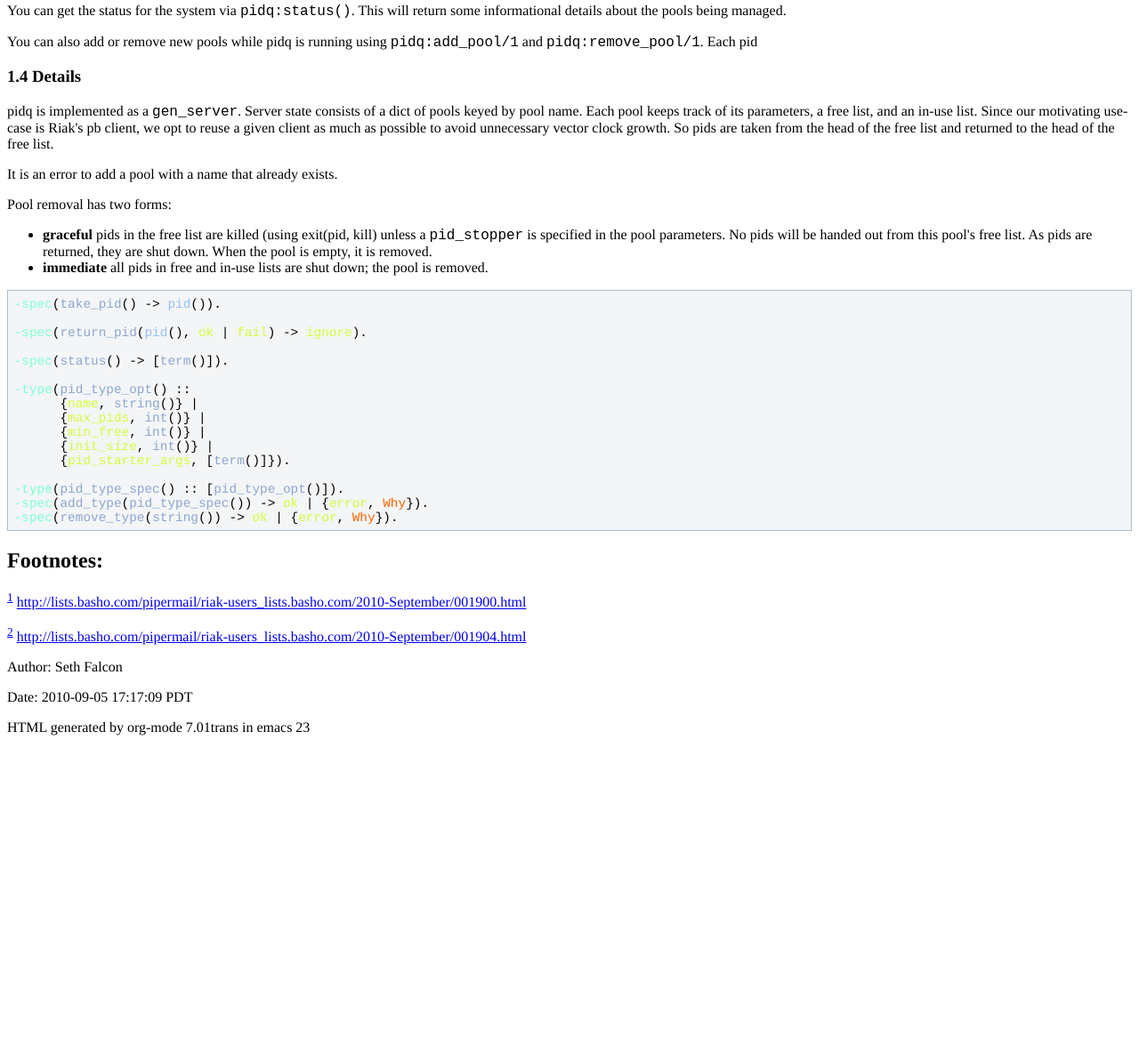
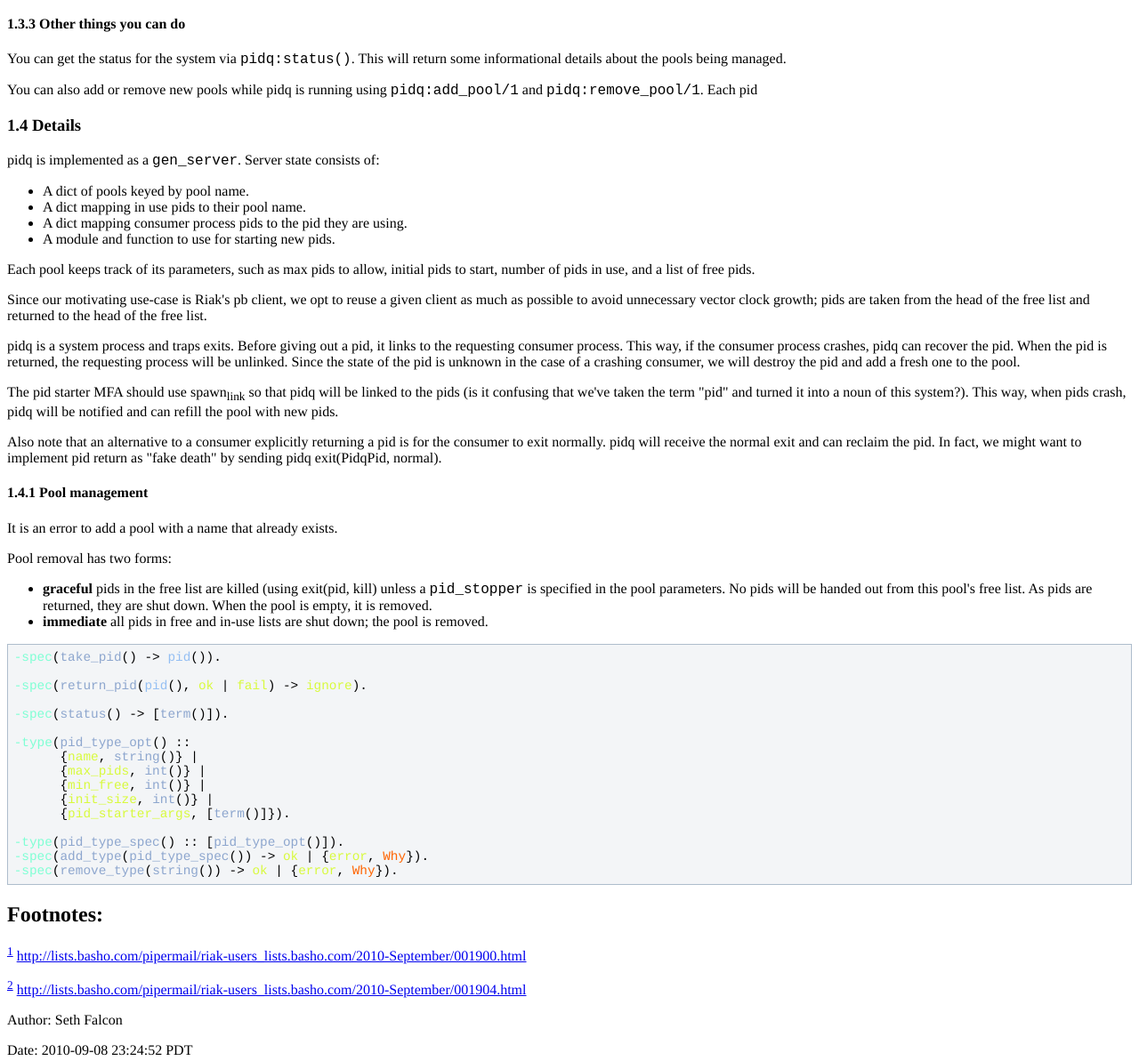
Before and after one commit to epgsql/pooler, a plain HTML site: page README.html in a window 1280 px wide. Shown: the part 1498-2691 px from the top of the page at 89% size. Before the commit the page ends 2341 px from the top, so only its background shows below. Drawn offline with Linux system fonts and the light colour scheme.

Commit message:
first test passing

```diff
--- a/README.html
+++ b/README.html
@@ -7,7 +7,7 @@ lang="en" xml:lang="en">
 <title>README</title>
 <meta http-equiv="Content-Type" content="text/html;charset=utf-8"/>
 <meta name="generator" content="Org-mode"/>
-<meta name="generated" content="2010-09-05 17:17:09 PDT"/>
+<meta name="generated" content="2010-09-08 23:24:52 PDT"/>
 <meta name="author" content="Seth Falcon"/>
 <meta name="description" content=""/>
 <meta name="keywords" content=""/>
@@ -90,7 +90,11 @@ lang="en" xml:lang="en">
 <li><a href="#sec-1_3_3">1.3.3 Other things you can do </a></li>
 </ul>
 </li>
-<li><a href="#sec-1_4">1.4 Details </a></li>
+<li><a href="#sec-1_4">1.4 Details </a>
+<ul>
+<li><a href="#sec-1_4_1">1.4.1 Pool management </a></li>
+</ul>
+</li>
 </ul>
 </li>
 </ul>
@@ -102,6 +106,11 @@ lang="en" xml:lang="en">
 <div class="outline-text-2" id="text-1">
 
 
+<p>
+<b>Note:</b> this is all work very much in progress.  If you are
+interested, drop me a note.  Right now, it is really just a readme
+and no working code.
+</p>
 
 </div>
 
@@ -278,13 +287,61 @@ You can also add or remove new pools while pidq is running using
 
 
 <p>
-pidq is implemented as a <code>gen_server</code>.  Server state consists of a dict
-of pools keyed by pool name.  Each pool keeps track of its parameters,
-a free list, and an in-use list.  Since our motivating use-case is
-Riak's pb client, we opt to reuse a given client as much as possible
-to avoid unnecessary vector clock growth.  So pids are taken from the
-head of the free list and returned to the head of the free list.
+pidq is implemented as a <code>gen_server</code>.  Server state consists of:
 </p>
+<ul>
+<li>
+A dict of pools keyed by pool name.
+</li>
+<li>
+A dict mapping in use pids to their pool name.
+</li>
+<li>
+A dict mapping consumer process pids to the pid they are using.
+</li>
+<li>
+A module and function to use for starting new pids.
+
+</li>
+</ul>
+
+<p>Each pool keeps track of its parameters, such as max pids to allow,
+initial pids to start, number of pids in use, and a list of free pids.
+</p>
+<p>
+Since our motivating use-case is Riak's pb client, we opt to reuse a
+given client as much as possible to avoid unnecessary vector clock
+growth; pids are taken from the head of the free list and returned
+to the head of the free list.
+</p>
+<p>
+pidq is a system process and traps exits.  Before giving out a pid, it
+links to the requesting consumer process.  This way, if the consumer
+process crashes, pidq can recover the pid.  When the pid is returned,
+the requesting process will be unlinked.  Since the state of the pid
+is unknown in the case of a crashing consumer, we will destroy the pid
+and add a fresh one to the pool.
+</p>
+<p>
+The pid starter MFA should use spawn<sub>link</sub> so that pidq will be linked
+to the pids (is it confusing that we've taken the term "pid" and
+turned it into a noun of this system?).  This way, when pids crash,
+pidq will be notified and can refill the pool with new pids.
+</p>
+<p>
+Also note that an alternative to a consumer explicitly returning a pid
+is for the consumer to exit normally.  pidq will receive the normal
+exit and can reclaim the pid.  In fact, we might want to implement pid
+return as "fake death" by sending pidq exit(PidqPid, normal).
+</p>
+
+</div>
+
+<div id="outline-container-1_4_1" class="outline-4">
+<h4 id="sec-1_4_1"><span class="section-number-4">1.4.1</span> Pool management </h4>
+<div class="outline-text-4" id="text-1_4_1">
+
+
 <p>
 It is an error to add a pool with a name that already exists.
 </p>
@@ -303,7 +360,6 @@ removed.
 <li>
 <b>immediate</b> all pids in free and in-use lists are shut down; the
 pool is removed.
-
 
 
 </li>
@@ -336,6 +392,7 @@ pool is removed.
 </div>
 </div>
 </div>
+</div>
 <div id="footnotes">
 <h2 class="footnotes">Footnotes: </h2>
 <div id="text-footnotes">
@@ -348,7 +405,7 @@ pool is removed.
 <div id="postamble">
 <p class="author"> Author: Seth Falcon
 </p>
-<p class="date"> Date: 2010-09-05 17:17:09 PDT</p>
+<p class="date"> Date: 2010-09-08 23:24:52 PDT</p>
 <p class="creator">HTML generated by org-mode 7.01trans in emacs 23</p>
 </div>
 </div>
```
Also changed, not shown: 3 other files.
